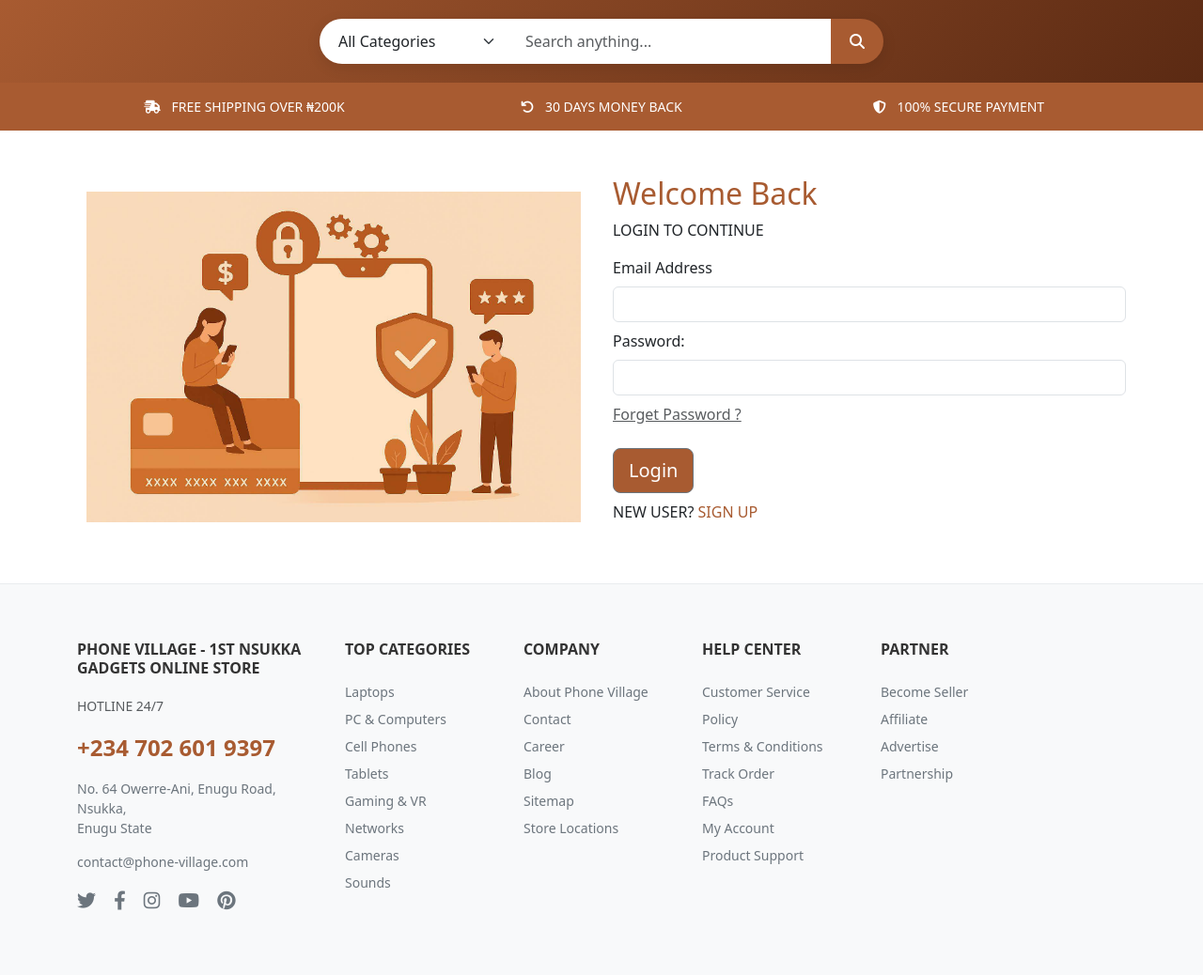
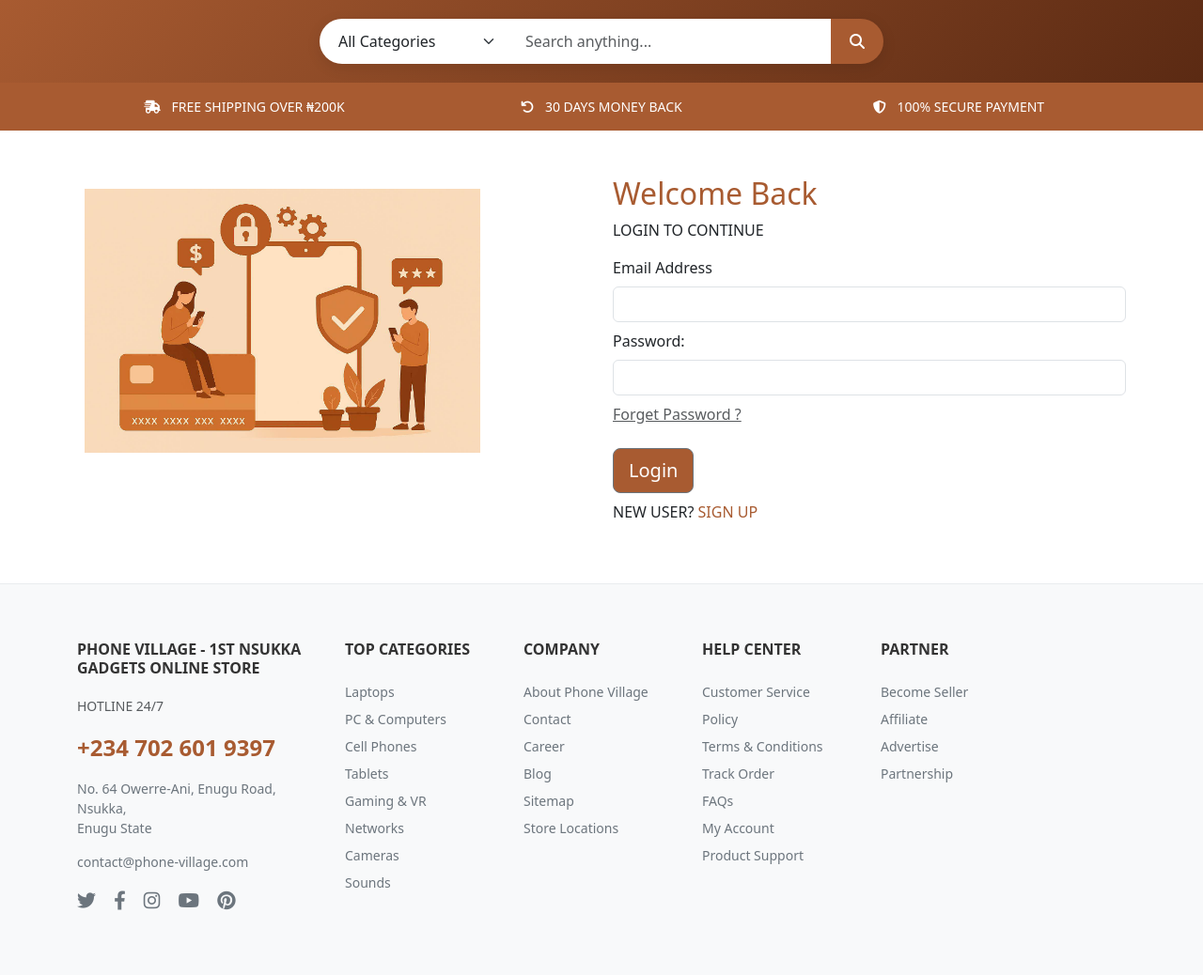
Before and after one commit to nnamdiindu/Phone_Village, a Flask app: page /login in a window 1280 px wide. Shown: the part 113-1151 px from the top of the page at 94% size. Run offline with Flask 3, Linux system fonts and the light colour scheme; some libraries are stand-ins or nearby versions.

Commit message:
Reduce size of svg in the login and sign up page

```diff
--- a/templates/base.html
+++ b/templates/base.html
@@ -18,6 +18,11 @@
 
         .login-div {
             border: none;
+        }
+
+        .login-svg {
+            height: auto;
+            width: 80%;
         }
 
         .top-bar {
--- a/templates/login.html
+++ b/templates/login.html
@@ -5,7 +5,7 @@
     <div class="row justify-content-md-center"">
         <div class="col  d-none d-md-block">
             <div class="img-fluid">
-                <img src="../static/images/login2_svg.png" alt="login svg" class=" img-fluid">
+                <img src="../static/images/login2_svg.png" alt="login svg" class=" img-fluid login-svg">
             </div>
         </div>
         <div class="col">
--- a/templates/register.html
+++ b/templates/register.html
@@ -4,7 +4,7 @@
     <div class="row justify-content-md-center"">
         <div class="col  d-none d-md-block">
             <div class="img-fluid">
-                <img src="../static/images/login2_svg.png" alt="login svg" class=" img-fluid">
+                <img src="../static/images/login2_svg.png" alt="login svg" class=" img-fluid login-svg">
             </div>
         </div>
         <div class="col">
```
